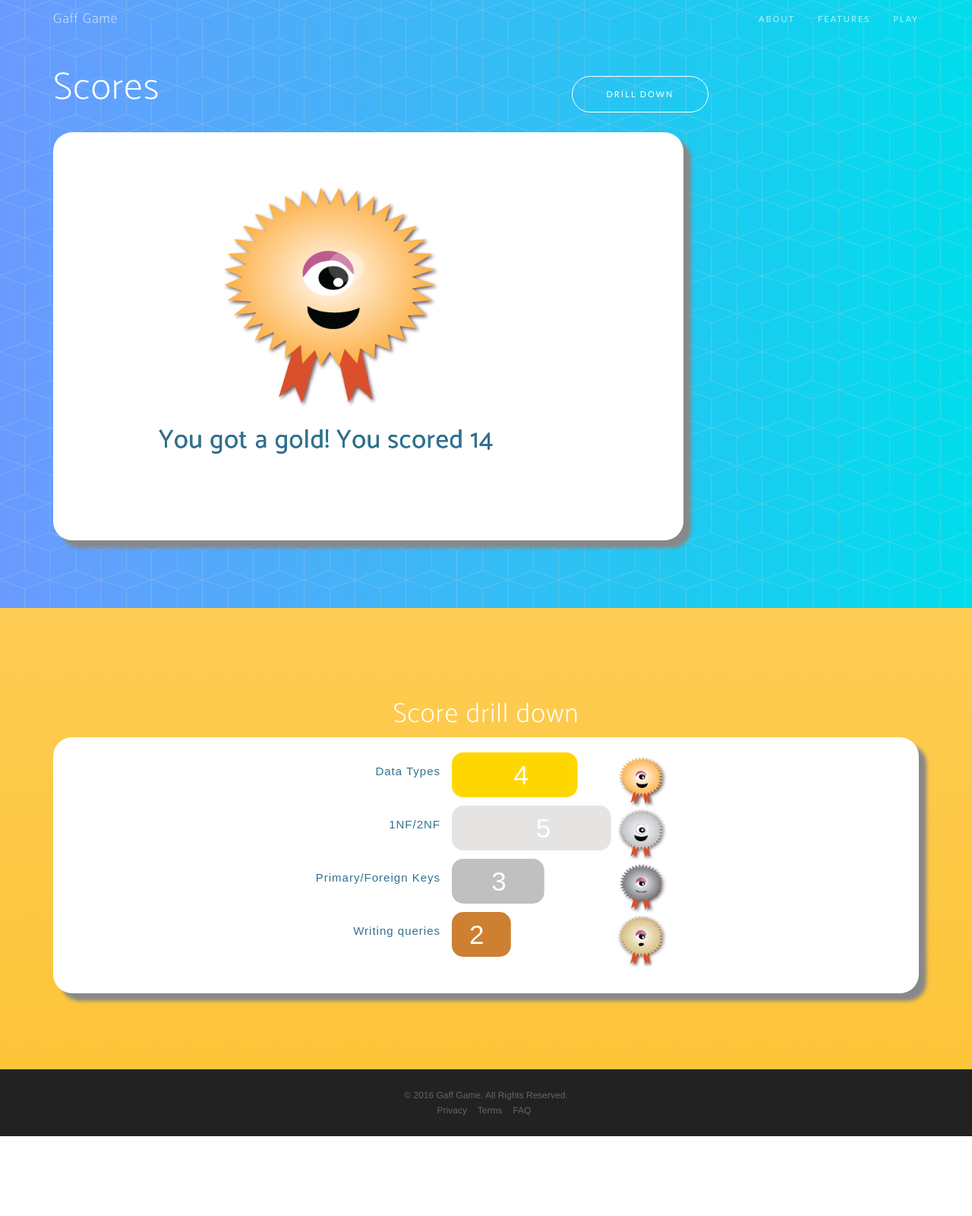
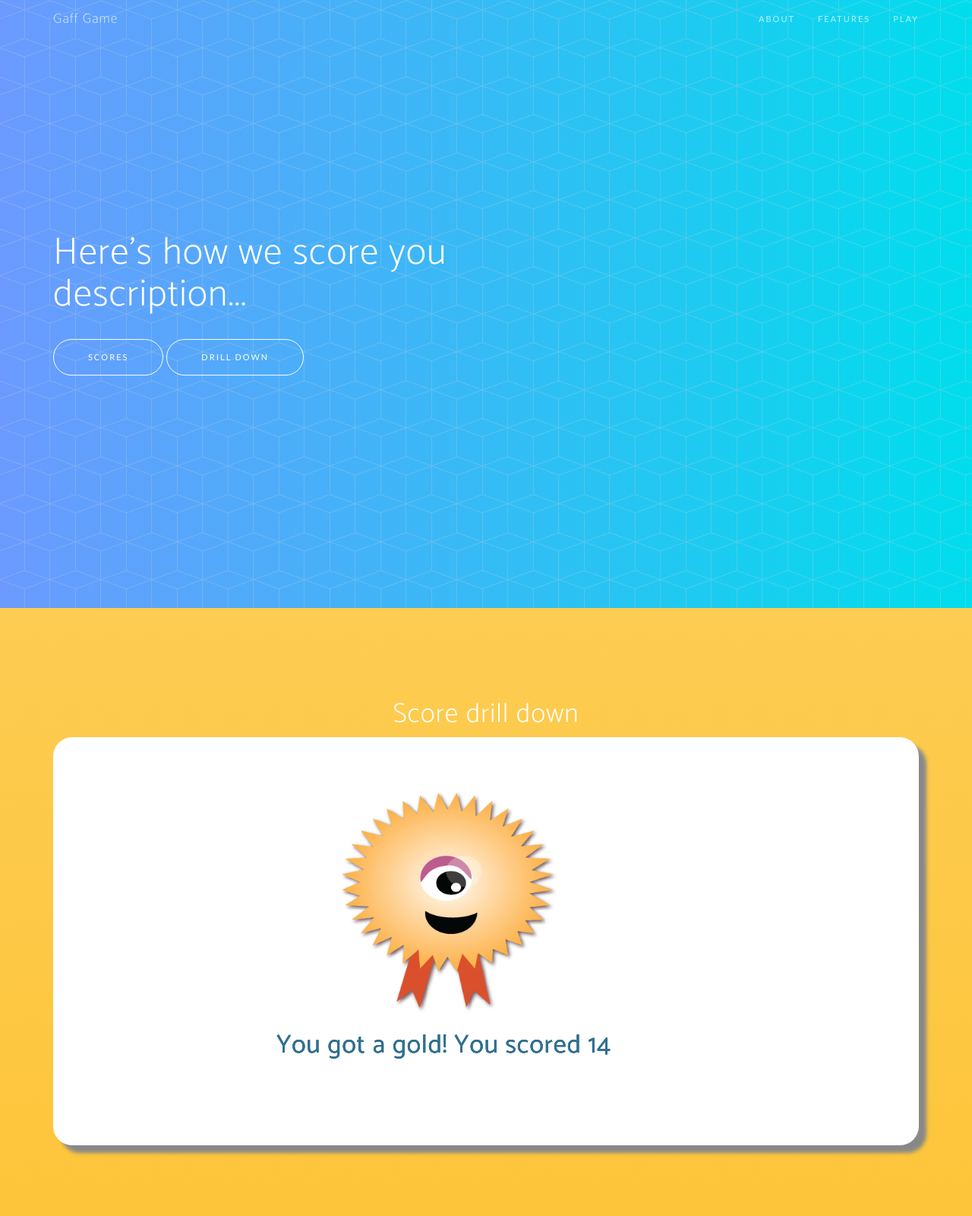
Before and after one commit to roseKQ/gaffgame, a website: page Scoreboard.html in a window 1280 px wide. Shown: the top 1600 px of the page at 76% size. Before the commit the page ends 1495 px from the top, so only its background shows below. Drawn offline with nearby package versions, Linux system fonts and the light colour scheme; a web font is replaced by a local one.

Commit message:
changed score page for better UI

```diff
--- a/Scoreboard.html
+++ b/Scoreboard.html
@@ -89,30 +89,25 @@
 				<div class="header-content">
 					<div class="header-content-inner">
 
-						<h1>Scores</h1>
-						<div class="chart" id="chart2"></div>
-						<script src="score2.js"></script>
+						<h1>Here's how we score you description...</h1>
+<a href="#scores" class="btn btn-outline btn-xl page-scroll">Scores</a>
+<a href="#drill_down" class="btn btn-outline btn-xl page-scroll">drill down</a>
 
 					</div>
 				</div>
 			</div>
-                            <div class="col-sm-5">
 
-
-                            <div class="device-container">
-                                <div ></div>
-                                <div class="screen">
-<a href="#drill_down" class="btn btn-outline btn-xl page-scroll">drill down</a>
-                                </div>
-
-                            </div>
-
-
-                </div>
 		</div>
 
 	</div>
 </header>
+    <section id="scores" class="contact bg-primary">
+        <div class="container">
+                          <h1>Score drill down</h1>
+                            <div class="chart" id = "chart2"></div>
+                            <script src="score2.js"></script>
+        </div>
+    </section>
 
     <section id="drill_down" class="contact bg-primary">
         <div class="container">
```
